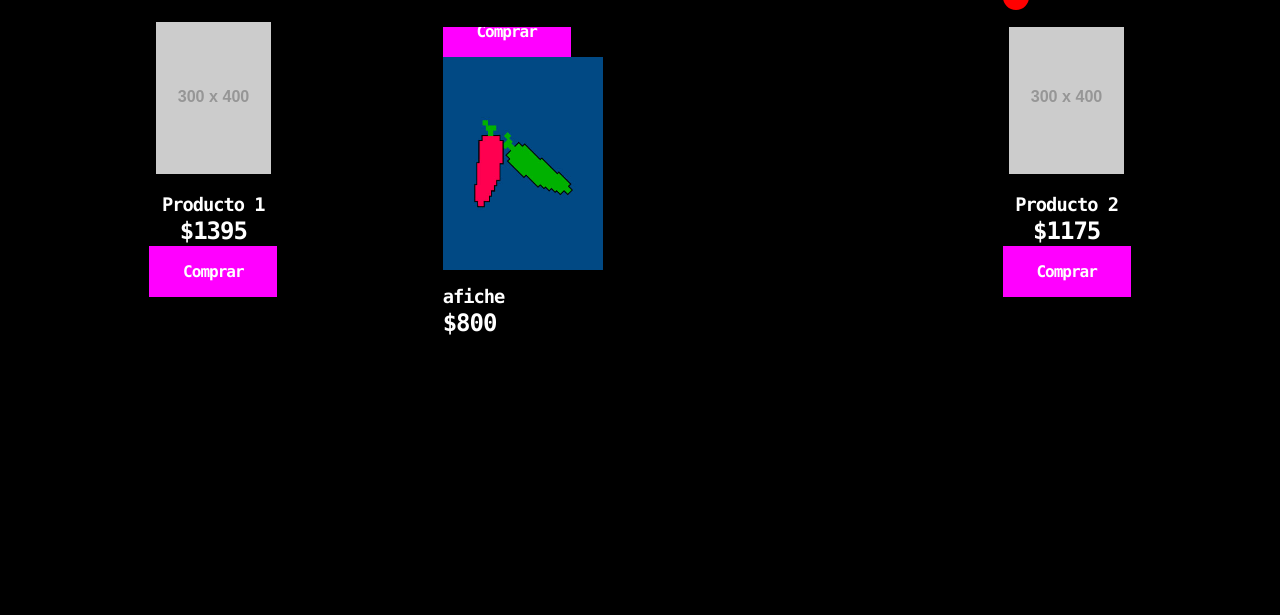
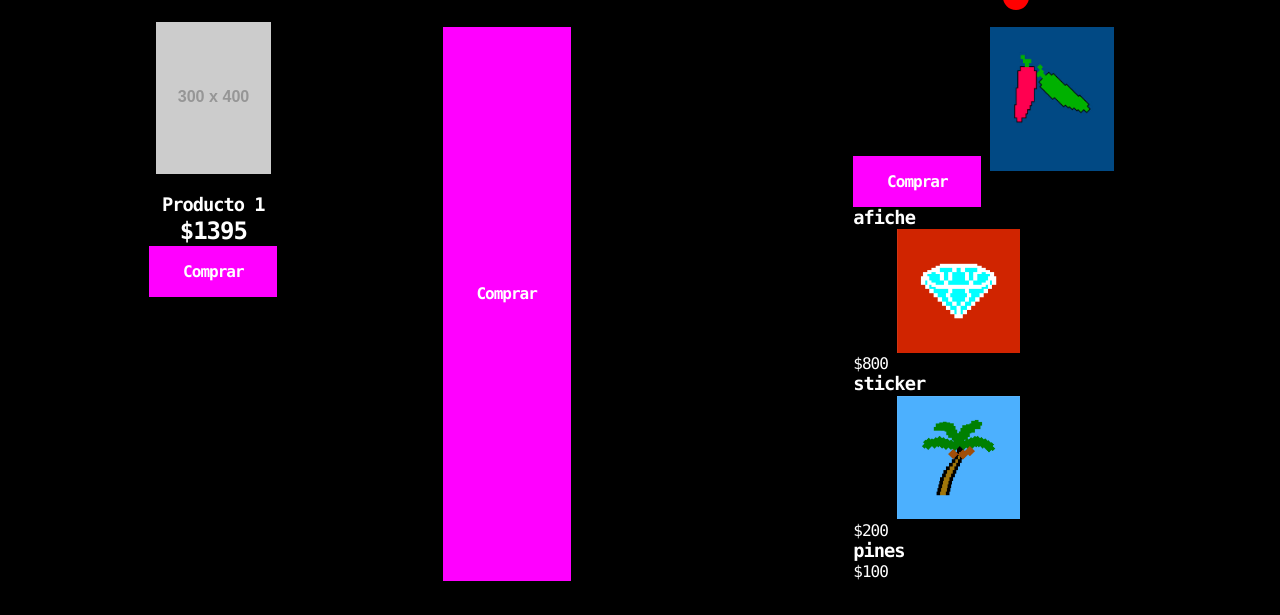
Before and after one commit to EZEweb/EZE_, a plain HTML site: page carrito.html in a window 1280 px wide. Shown: the part 69-684 px from the top of the page. Drawn offline with Linux system fonts and the light colour scheme; placeholder pictures from the web are drawn by us.

Commit message:
sumando fetch

```diff
--- a/carrito.html
+++ b/carrito.html
@@ -4,6 +4,7 @@
     <meta charset="UTF-8">
     <meta http-equiv="X-UA-Compatible" content="IE=edge">
     <meta name="viewport" content="width=device-width, initial-scale=1.0">
+    <link rel="shortcut icon" href="img/icono.ico"/>
     <title>Tienda EZE_</title>
     <link rel="stylesheet" href="https://cdnjs.cloudflare.com/ajax/libs/font-awesome/5.15.1/css/all.min.css">
     <link href="./estilos.css" rel="stylesheet" />
@@ -57,26 +58,18 @@
     <div class="card-1 card" id="item1">
       <img class="imagen-producto" src="https://via.placeholder.com/300x400" alt="">
         <h3>Producto 1</h3>
-        <span class="product-price">$1395</span>
+        <span class="precio-producto">$1395</span>
         <br>
         <button class="boton-anadir">Comprar</button>
     </div>
 
 			<div id="grid2">
-        <!-- <img class="imagen-producto" src="img/afiche.jpg" alt="">
-        <h3>Afiche </h3>
-        <span class="product-price">$800</span>
-        <br> -->
         <button class="boton-anadir">Comprar</button>
       </div>
 
-    <div class="card-2 card" id="item2">
-        <img class="imagen-producto" src="https://via.placeholder.com/300x400" alt="">
-        <h3>Producto 2</h3>
-        <span class="product-price">$1175</span>
-        <br>
+      <div id="grid3">
         <button class="boton-anadir">Comprar</button>
-    </div>
+      </div>
 
   </div>
 <!--  end of products  -->
--- a/estilos.css
+++ b/estilos.css
@@ -319,7 +319,7 @@ display:none;
     font-size: 1rem;
   }
 
-  .product-price {
+  .precio-producto {
     padding-top: 1em;
     font-weight: bold;
     font-size: 1.5rem;
--- a/functionss.js
+++ b/functionss.js
@@ -5,28 +5,50 @@ const botonCerrar = document.querySelector("#boton-cerrar");
 const botonAnadir = document.getElementsByClassName("boton-anadir");
 const productoSeleccionado = document.getElementsByClassName("product-row");
 //Desde acá me ayudó gonza
-let listaProductos = [
-    {id: 0, nombre: "afiche", precio: 800},
-    // {id: 1, nombre: "sticker", precio: 200},
-    // {id: 2, nombre: "pines", precio: 100},
-];
+// let listaProductos = [
+//     {id: 0, nombre: "afiche", precio: 800},
+//     {id: 1, nombre: "sticker", precio: 200},
+//     {id: 2, nombre: "pines", precio: 100},
+// ];
 
-// console.log(JSON.stringify(listaProductos));
+// const traerProductos = () => {
+//     fetch("productos.json")
+//         .then(productos => productos.json())
+//         .then(data => {
+//             console.log(data)
+//         });
+// }
 
-const traerProductos = () => {
-    fetch("./productos.json")
-        .then(productos => productos.json())
-        .then(data => {
-            console.log(data)
-        });
-}
 
-// traerProductos();
-
-let carrito = JSON.parse(localStorage.getItem("carrito")) || [];
+// let carrito = JSON.parse(localStorage.getItem("carrito")) || [];
 
 //Hasta acá me ayudó gonza
 
+//esto funciona ok mostrandolo en consola
+// const traerProductos = () => {
+//     fetch("listado.json")
+//         .then(respuesta => (respuesta.json()))
+//         .then(listadoJson => console.log(listadoJson))
+//         .catch(error => console.log (error))
+// }
+
+const traerProductos = () => {
+    fetch("listado.json")
+        .then(respuesta => (respuesta.json()))
+        .then((listadoJson) => {
+            let itemizado = listadoJson;
+            itemizado.forEach(item => {
+                grid3.innerHTML += `
+                    <img class="imagen-producto" src="img/${item.nombre}.jpg">
+                    <h3>${item.nombre}</h3>
+                    <span class="precio-productoZZ">$${item.precio}</span>
+                `
+            })
+        })
+        .catch(error => console.log (error))
+}
+
+traerProductos();
 
 //abrir carrito
 carro.addEventListener("click",()=>{
@@ -54,19 +76,12 @@ for (let i=0; i < botonAnadir.length; i++) {
     boton.addEventListener("click", agregarCarrito)
 }
 
-// function sumarIva(){
-// listaProductos.forEach(producto => {
-//     let precioMasIva = producto.precio * 1.21;
-//     alert(`el precio de ${producto.nombre} más IVA es $${precioMasIva}`)
-// })
-// }
-
 function agregarCarrito(e) {
     let boton = e.target;
     let cartItem = boton.parentElement;
     let idProducto = cartItem.getAttribute("id");
     let nombreProducto = cartItem.querySelector("h3").innerText;
-    let precio = cartItem.querySelector(".product-price").innerText;
+    let precio = cartItem.querySelector(".precio-producto").innerText;
     let imageSrc = cartItem.querySelector(".imagen-producto").src;
     agregarElem(idProducto, nombreProducto, precio, imageSrc);
 }
@@ -77,22 +92,9 @@ function agregarElem(idProducto, nombreProducto, precio, imageSrc){
     let prodArray = document.getElementsByClassName("product-row");
 
     //vamos a ver si el producto ya se agrego o no
-    // for(let i=0; i < prodArray.length; i++) {
-    //     if(prodArray[i].getAttribute("id")== idProducto) {
-    //         alert("Este producto ya existe en el carrito");
-    //         return;
-    //     }
-    // }
-    // for(let i=0; i < prodArray.length; i++) {
-    //     prodArray[i].getAttribute("id")== idProducto && alert("Este producto ya existe en el carrito");
-    // }
-
     for(let i=0; i < prodArray.length; i++) {
         prodArray[i].getAttribute("id") === idProducto && alert("Ahora tienes " +`${prodArray.length}` + " en el carrito");
     }
-
-
-// prodArray.length === 2 ? prodArray.length ++ : prodArray === 1;
 
     //inyectar el html al carrito
     let productoOfrecido = `
@@ -110,14 +112,17 @@ function agregarElem(idProducto, nombreProducto, precio, imageSrc){
     productRow.querySelector(".product-quantity").addEventListener("change", cambiarCantidad)
     precioActual();
 
-//esto no funciona :(
-    localStorage.setItem("carritoActual", JSON.stringify(productoOfrecido));
-    console.log (productoOfrecido.carritoActual);
 
-    // let estadoCarrito = JSON.stringify(productoOfrecido);
+    // let arrayCarrito = [];
+    // arrayCarrito.append("cosa");
+    // console.log (arrayCarrito);
 
-    // localStorage.setItem("carritoActual", JSON.stringify(estadoCarrito));
-    // console.log (estadoCarrito.carritoActual);
+    //esto no funciona :(
+    // var carrox = document.getElementsByClassName('product-row');
+    // var contenidos = carrox.innerHTML;
+    localStorage.setItem("carritoActual", productRow.id.innerHTML);
+    console.log (productRow)
+
 }
 
 //eliminar elementos
@@ -161,8 +166,18 @@ class Producto {
     }
 }
 
+// listaProductos.forEach(opciones => {
+//     let nodo = document.createElement("grid2");
+//     nodo.innerHTML = `
+//         <img class="imagen-producto" src="img/${opciones.nombre}.jpg">
+//         <h3>${opciones.nombre}</h3>
+//         <span class="product-price">$${opciones.precio}</span>
+//     `
+//     document.getElementById("grid2").appendChild(nodo);
+// })
 
-localStorage.setItem("producto", JSON.stringify(listaProductos));
+// localStorage.setItem("producto", JSON.stringify(listaProductos));
+
 // console.log (listaProductos.producto);
 
 // function guardarProducto() {
@@ -176,15 +191,6 @@ localStorage.setItem("producto", JSON.stringify(listaProductos));
 
 // esto lo saco porque lo hice manualmente en el html
 
-listaProductos.forEach(opciones => {
-    let nodo = document.createElement("grid2");
-    nodo.innerHTML = `
-        <img class="imagen-producto" src="img/${opciones.nombre}.jpg">
-        <h3>${opciones.nombre}</h3>
-        <span class="product-price">$${opciones.precio}</span>
-    `
-    document.getElementById("grid2").appendChild(nodo);
-})
 
 //acá quise probar de que, mediante DOM, genere un grid distinto x cada id de producto que tenga
 
```
Also changed, not shown: listado.json (renamed from productos.json).
